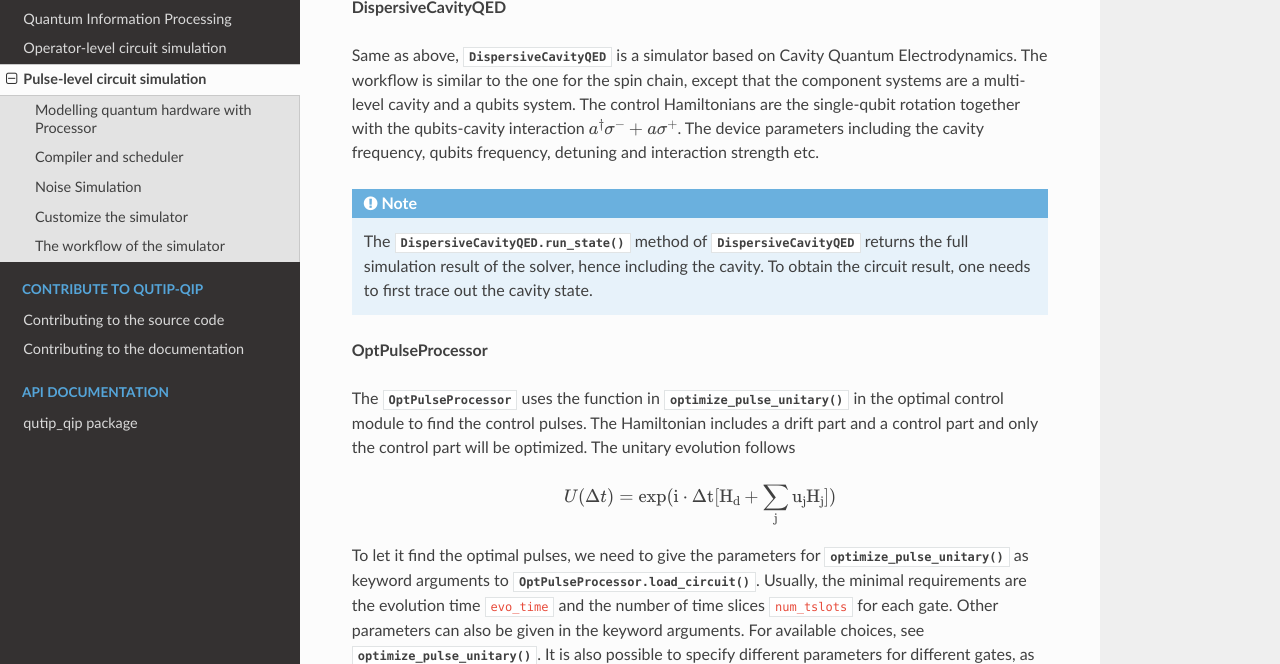
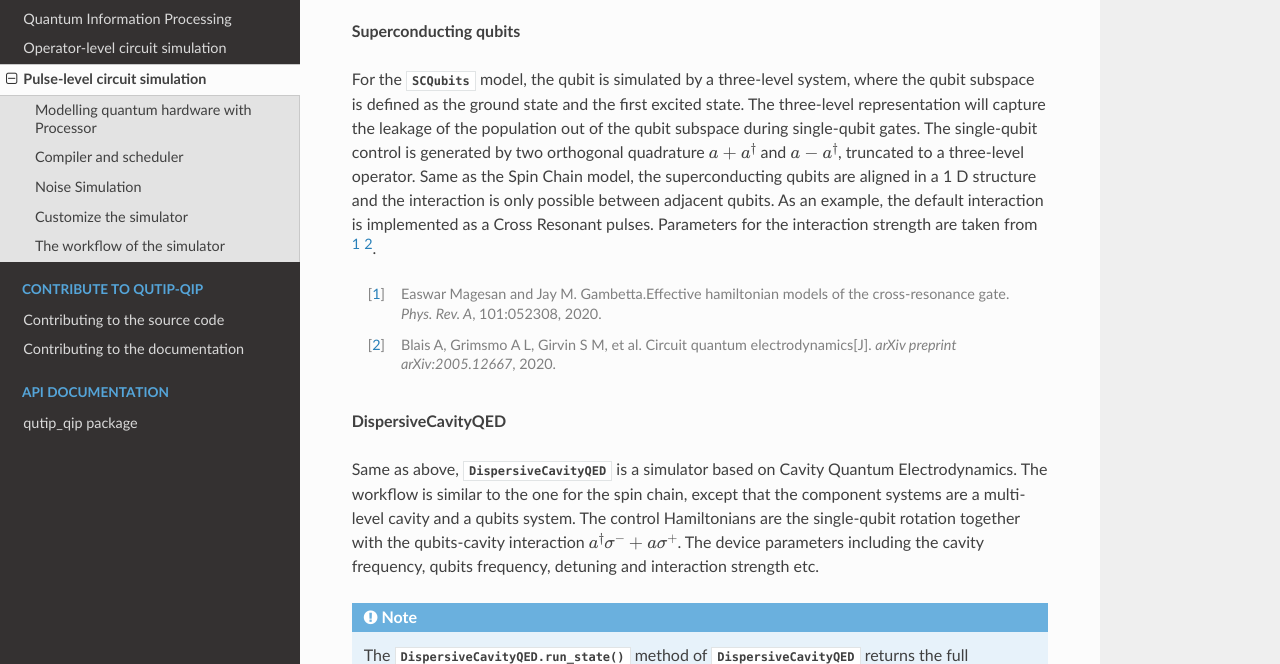
Before and after one commit to qutip/qutip-qip, a Sphinx documentation site: the page built from docs/source/qip-processor.rst, in a window 1280 px wide and 900 px high, scrolled down 3499 px, cut to the strip 236-900 px from the top of the window. Built offline with Sphinx 7.4.7 and the Read the Docs theme 2.0.0, drawn with Linux system fonts in a browser that asks for light colours.

Commit message:
update documentation

```diff
--- a/docs/requirements.txt
+++ b/docs/requirements.txt
@@ -1,6 +1,6 @@
 numpy==1.19
 scipy==1.5.3
-qutip==4.5.3
+qutip==4.6.0
 cython==0.29.21
 sphinx==3.5.2
 sphinx_rtd_theme==0.5.1
--- a/docs/source/_apidoc/qutip_qip.rst
+++ b/docs/source/_apidoc/qutip_qip.rst
@@ -11,6 +11,7 @@ Subpackages
    qutip_qip.compiler
    qutip_qip.device
    qutip_qip.operations
+   qutip_qip.transpiler
 
 Submodules
 ----------
--- a/docs/source/qip-processor.rst
+++ b/docs/source/qip-processor.rst
@@ -53,6 +53,7 @@ The above example shows the framework and the most essential part of the simulat
 | Processor
 | ├── ModelProcessor
 | │   ├── DispersiveCavityQED
+| │   ├── SCQubits
 | │   └── SpinChain
 | └── OptPulseProcessor
 
@@ -116,6 +117,19 @@ We can also visualize the pulses implementing this circuit:
     processor.load_circuit(qc)
     fig, axis = processor.plot_pulses()
     fig.show()
+
+**Superconducting qubits**
+
+For the :class:`.SCQubits` model, the qubit is simulated by a three-level system, where the qubit subspace is defined as the ground state and the first excited state.
+The three-level representation will capture the leakage of the population out of the qubit subspace during single-qubit gates.
+The single-qubit control is generated by two orthogonal quadrature :math:`a + a^{\dagger}` and :math:`a - a^{\dagger}`, truncated to a three-level operator.
+Same as the Spin Chain model, the superconducting qubits are aligned in a 1 D structure and the interaction is only possible between adjacent qubits.
+As an example, the default interaction is implemented as a Cross Resonant pulses.
+Parameters for the interaction strength are taken from [1]_ [2]_.
+
+.. [1] Easwar Magesan and Jay M. Gambetta.Effective hamiltonian models of the cross-resonance gate. *Phys. Rev. A*, 101:052308, 2020.
+
+.. [2] Blais A, Grimsmo A L, Girvin S M, et al. Circuit quantum electrodynamics[J]. *arXiv preprint arXiv:2005.12667*, 2020.
 
 **DispersiveCavityQED**
 
```
Also changed, not shown: docs/source/_apidoc/qutip_qip.compiler.rst (+8 -0 lines), docs/source/_apidoc/qutip_qip.device.rst (+8 -0 lines), docs/source/_apidoc/qutip_qip.transpiler.rst (added, +21 -0 lines).
